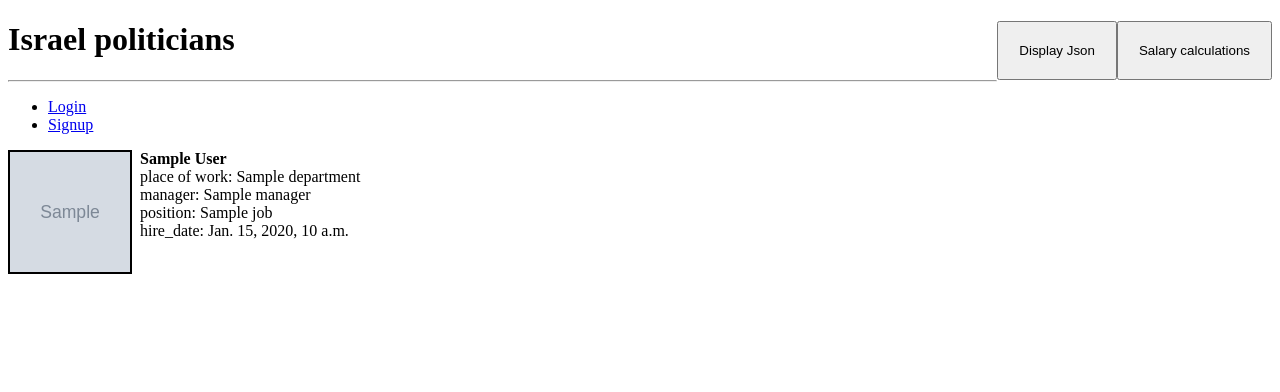
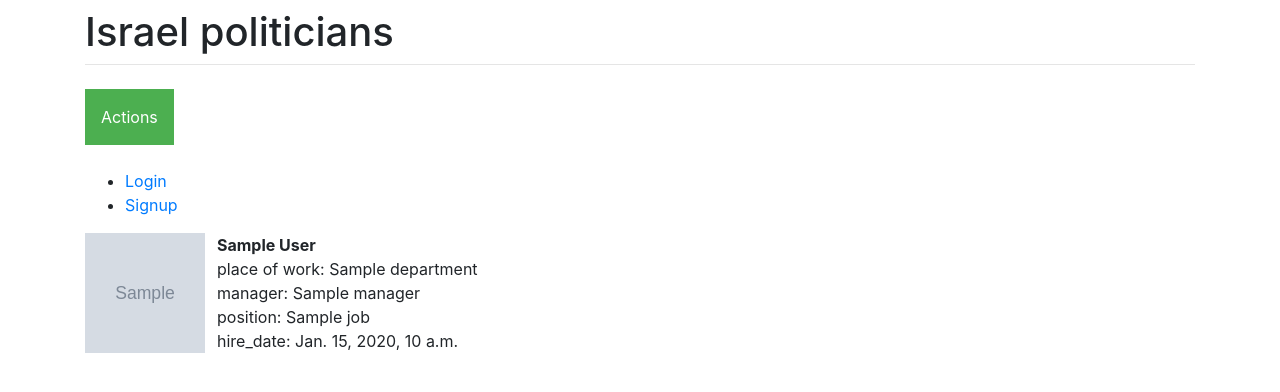
Before and after one commit to BorisMs55/EsraelPoliticians, a Django app: template el_politicians/templates/employee/employee_list.html in a window 1280 px wide. Shown: the top 392 px of the page. Run offline with Django 3.2, Linux system fonts and the light colour scheme; the template is opened without the code that fills it: most values are stand-ins (such as "Sample title", 1, 10 or a date in 2020); grey boxes marked "Sample" are stand-in pictures; some libraries are stand-ins or nearby versions.

Commit message:
Add creations

```diff
--- a/el_politicians/assets/styles.css
+++ b/el_politicians/assets/styles.css
@@ -4,6 +4,57 @@
     float: left;
 }
 
+/* Dropdown Button */
+.dropbtn {
+  background-color: gray ;/*#4CAF50;*/
+  color: white;
+  padding: 12px;
+  font-size: 120px;
+  border: none;
+}
+
+/* The container <div> - needed to position the dropdown content */
+.dropbtn {
+  background-color: #4CAF50;
+  color: white;
+  padding: 16px;
+  font-size: 16px;
+  border: none;
+}
+
+/* The container <div> - needed to position the dropdown content */
+.dropdown {
+  position: relative;
+  display: inline-block;
+}
+
+/* Dropdown Content (Hidden by Default) */
+.dropdown-content {
+  display: none;
+  position: absolute;
+  background-color: #f1f1f1;
+  min-width: 200px;
+  box-shadow: 0px 8px 16px 0px rgba(0,0,0,0.2);
+  z-index: 1;
+}
+
+/* Links inside the dropdown */
+.dropdown-content a {
+  color: black;
+  width: 200px;
+  padding: 12px 16px;
+  text-decoration: none;
+  display: block;
+}
+
+/* Change color of dropdown links on hover */
+.dropdown-content a:hover {background-color: #ddd;}
+
+/* Show the dropdown menu on hover */
+.dropdown:hover .dropdown-content {display: block;}
+
+/* Change the background color of the dropdown button when the dropdown content is shown */
+.dropdown:hover .dropbtn {background-color: #3e8e41;}
 .employees{
     display: grid;
     grid-template-columns: 100px 1fr;
--- a/el_politicians/el_politicians/settings.py
+++ b/el_politicians/el_politicians/settings.py
@@ -45,6 +45,7 @@ INSTALLED_APPS = [
     'accounts',
     'api',
 ]
+
 
 MIDDLEWARE = [
     'django.middleware.security.SecurityMiddleware',
@@ -138,3 +139,4 @@ STATIC_URL = '/static/'
 STATICFILES_DIRS = (os.path.join(BASE_DIR, 'assets'),)
 MEDIA_URL = '/media/'
 MEDIA_ROOT = os.path.join(BASE_DIR, 'media')
+CRISPY_TEMPLATE_PACK = 'bootstrap4'
--- a/el_politicians/el_politicians/urls.py
+++ b/el_politicians/el_politicians/urls.py
@@ -17,15 +17,16 @@ from django.conf import settings
 from django.conf.urls.static import static
 from django.contrib import admin
 from django.urls import path, include
+from employee import views as em_view
 
-from employee.views import EmployeeListView
+#from employee.views import EmployeeListView
 
 urlpatterns = [
     path('admin/', admin.site.urls),
     path('employee/', include('employee.urls')),
     path('api/', include('api.urls', namespace="api")),
     path('accounts/', include('accounts.urls')),
-    path('', EmployeeListView.as_view(), name="home"),
+    path('', em_view.EmployeeListView.as_view(), name="home"),
 ]
 
 if settings.DEBUG:
--- a/el_politicians/employee/urls.py
+++ b/el_politicians/employee/urls.py
@@ -5,5 +5,6 @@ app_name = 'employee'
 
 urlpatterns = [
     path('list/', EmployeeListView.as_view(), name='list'),
-    # path('<int:pk>/', views.EmployeeDetailView.as_view()),
+    path('em_create/', employee_create, name='employee_create'),
+    path('dp_create/', department_create, name='department_create'),
 ]
--- a/el_politicians/templates/base.html
+++ b/el_politicians/templates/base.html
@@ -4,23 +4,28 @@
   <head>
     <meta charset="utf-8">
     <meta name="viewport" content="width=device-width, initial-scale=1, shrink-to-fit=no">
+    <link rel="stylesheet" href="https://stackpath.bootstrapcdn.com/bootstrap/4.1.3/css/bootstrap.min.css" integrity="sha384-MCw98/SFnGE8fJT3GXwEOngsV7Zt27NXFoaoApmYm81iuXoPkFOJwJ8ERdknLPMO" crossorigin="anonymous">
     <link rel="stylesheet" href="{% static 'styles.css'%}">
     <title>Israel politicians</title>
   </head>
   <body>
-    <!--div class="container"-->
+    <div class="container">
       <!--div class="row justify-content-center"-->
-        <div class="col-8">
-          <form action='api/actionUrl/' method='GET'>
-            <button type='submit' onclick="location.href='{% url 'api:salaryCalc' %}'" style="float: right;" class="salaryBtn">Salary calculations</button>
-          </form>
-          <button class="jsonBtn" onclick="location.href='{% url 'api:display_json' %}'" style="float: right;">Display Json</button>
+        <div class="col-16">
+<!--          <div class="dropdown dropdown-menu-right">-->
+<!--            <button class="dropbtn">Actions</button>-->
+<!--            <div class="dropdown-content">-->
+<!--              <a href="{% url 'api:display_json' %}">Display Json</a>-->
+<!--              <a href="{% url 'api:salaryCalc' %}">Calculations</a>-->
+<!--              <a href="{% url 'employee:employee_create' %}"}>New politician</a>-->
+<!--            </div>-->
+<!--          </div>-->
           <h1 class="mt-2">Israel politicians</h1>
           <hr class="mt-0 mb-4">
           {% block content %}
           {% endblock %}
         </div>
       <!--/div-->
-    <!--/div-->
+    </div>
   </body>
 </html>
--- a/el_politicians/templates/employee/employee_list.html
+++ b/el_politicians/templates/employee/employee_list.html
@@ -1,5 +1,16 @@
 {% extends 'base.html' %}
 {% block content %}
+<div class="dropdown dropdown-menu-right">
+    <button class="dropbtn">Actions</button>
+    <div class="dropdown-content">
+        <a href="{% url 'api:display_json' %}">Display Json</a>
+        <a href="{% url 'api:salaryCalc' %}">Calculations</a>
+        <a href="{% url 'employee:employee_create' %}">New politician</a>
+        <a href="{% url 'employee:department_create' %}">New department</a>
+    </div>
+</div>
+<br>
+<br>
 <nav>
     <ul>
         {% if user.is_authenticated %}
@@ -9,7 +20,7 @@
                 <button type="submit">Logout</button>
             </form>
         </li>
-        {# <li><a href="{% url 'movies:create'%}" class="highlight">New movie</a></li> #}
+        {# <li><a href="{% url 'employee:create'%}" class="highlight">New politician</a></li> #}
         {% else %}
         <li><a href="{% url 'accounts:login'%}">Login</a></li>
         <li><a href="{% url 'accounts:signup'%}">Signup</a></li>
```
Also changed, not shown: el_politicians/employee/forms.py (added, +14 -0 lines), el_politicians/employee/views.py (+29 -1 lines), el_politicians/templates/employee/department_create.html (added, +12 -0 lines), el_politicians/templates/employee/employee_create.html (added, +12 -0 lines).
